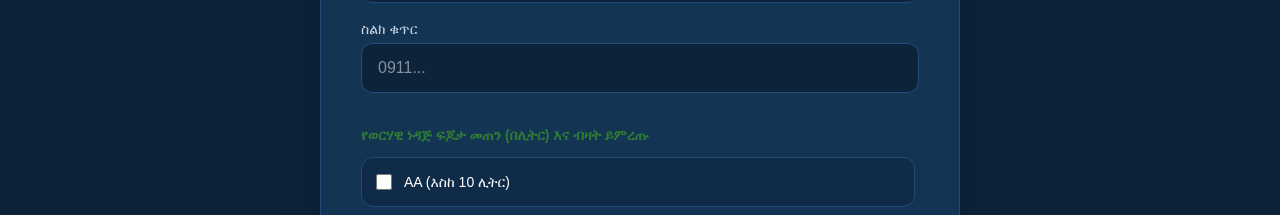
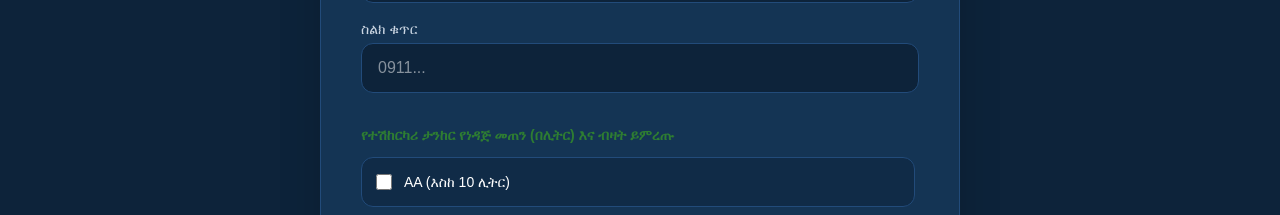
Before and after one commit to Zekariyas-19/greensparksolutions-website-, a Next.js app: page / in a window 1280 px wide. Shown: the part 840-1055 px from the top of the page. Built offline with nearby package versions, Linux system fonts and the light colour scheme; no server answers.

Commit message:
change the vehicle

```diff
--- a/app/page.tsx
+++ b/app/page.tsx
@@ -117,7 +117,7 @@ export default function Home() {
       phTin: "የቲን ቁጥር ያስገቡ",
       labelAddress: "አድራሻ",
       phAddress: "ከተማ / ክፍለ ከተማ",
-      labelVehicleSelection: "የወርሃዊ ነዳጅ ፍጆታ መጠን (በሊትር) እና ብዛት ይምረጡ",
+      labelVehicleSelection: "የተሽከርካሪ ታንከር የነዳጅ መጠን (በሊትር) እና ብዛት ይምረጡ",
       btnSubmit: "ቦታ ያዙ / ጥያቄ ይላኩ",
       modalTitle: "በተሳካ ሁኔታ ተልኳል! 🎉",
       modalIdLabel: "የእርስዎ ልዩ መለያ ቁጥር (Booking ID)፦",
@@ -157,7 +157,7 @@ export default function Home() {
       phTin: "Enter TIN number",
       labelAddress: "Address",
       phAddress: "City / Sub-city",
-      labelVehicleSelection: "Select Monthly Fuel Consumption Tier & Quantity",
+      labelVehicleSelection: "Select Vehicle Fuel Tank Capacity Tier & Quantity",
       btnSubmit: "Submit Booking Request",
       modalTitle: "Successfully Submitted! 🎉",
       modalIdLabel: "Your Unique Tracking ID:",
```
